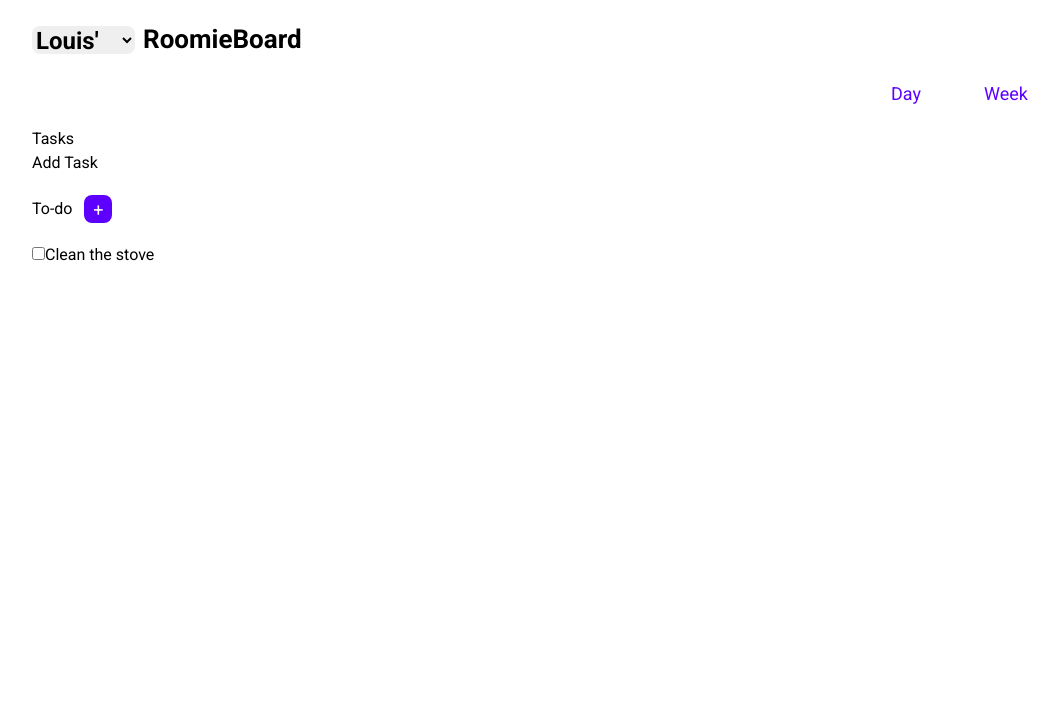
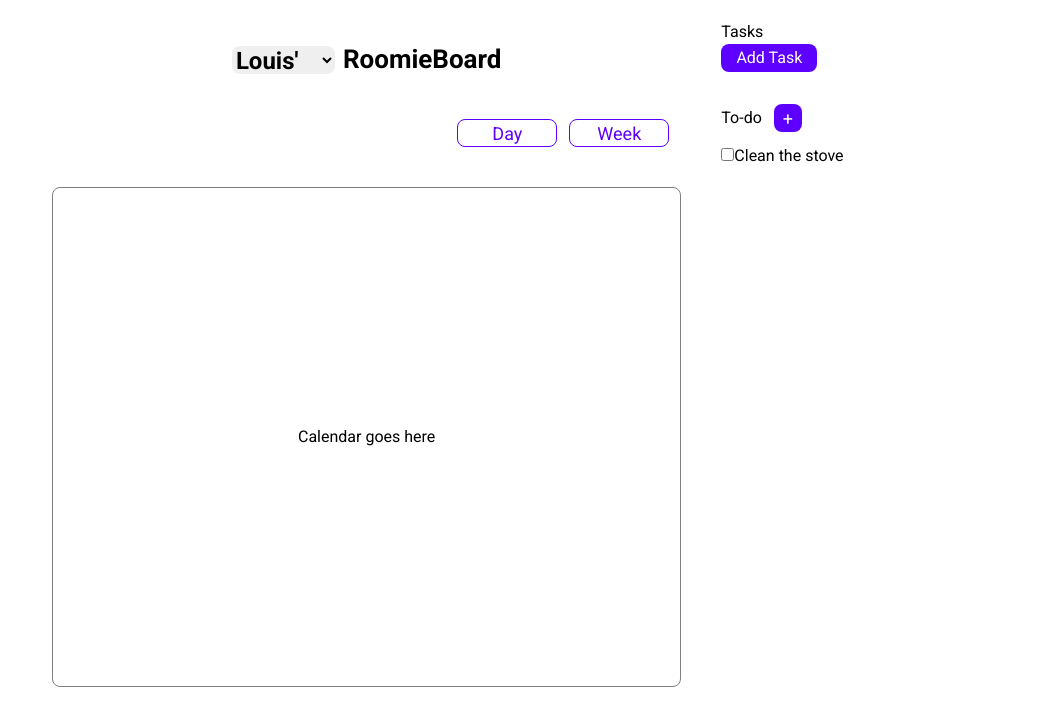
Before and after one commit to smithynb/beaverhacks-f24-roommates, a React (Create React App) app in the folder roomie_board/: page / in a window 1280 px wide. Shown: the top 726 px of the page, without its empty margins (96-1155 px from the left). Built offline with nearby package versions, Linux system fonts and the light colour scheme.

Commit message:
broke into components

```diff
--- a/roomie_board/package.json
+++ b/roomie_board/package.json
@@ -9,6 +9,7 @@
     "@testing-library/user-event": "^13.5.0",
     "react": "^18.3.1",
     "react-dom": "^18.3.1",
+    "react-draggable": "^4.4.6",
     "react-scripts": "^5.0.1",
     "web-vitals": "^2.1.4"
   },
--- /dev/null
+++ b/roomie_board/src/AddTodo.js
@@ -0,0 +1,30 @@
+import React from 'react';
+import Draggable from 'react-draggable';
+
+function AddTodo({ isAddTodoVisible }) {
+  return (
+    <Draggable>
+      <div className={isAddTodoVisible ? "" : "hidden"} id="add-todo-container">
+        <h3>Add a task</h3>
+        <div className="todo-input-element">
+          <label htmlFor="todo-text-input">Task</label>
+          <input type="text" id="todo-input" />
+
+          <label htmlFor="todo-text-input">Time</label>
+          <input type="text" id="todo-input" />
+
+          <label htmlFor="todo-text-input">Roommate</label>
+          <select name="roommate">
+            <option value="roommate1">Louis'</option>
+            <option value="roommate2">Benny's</option>
+            <option value="roommate3">Reina's</option>
+          </select>
+
+          <button className="add-button">Add</button>
+        </div>
+      </div>
+    </Draggable>
+  );
+}
+
+export default AddTodo;
--- a/roomie_board/src/App.css
+++ b/roomie_board/src/App.css
@@ -5,6 +5,8 @@ html{
 }
 
 .App {
+  display: flex;
+  height: 100%;
   width: 80%;
   margin-left: auto;
   margin-right: auto;
@@ -71,7 +73,9 @@ html{
   font-size: 18px;
   background-color: white;
   border-radius: 8px;
-  border: none;
+  border: 1px solid rgb(93, 0, 255);
+  margin-right: 12px;
+
 }
 .time-view-container button:hover {
   text-decoration: underline;
@@ -87,8 +91,8 @@ html{
   flex-direction: row;
   align-items: center;
   justify-content: left;
-  margin-top: 20px;
-  margin-bottom: 20px;
+  margin-top: 12px;
+  margin-bottom: 12px;
 }
 .todo-title h2 {
   margin-right: 12px;
@@ -120,6 +124,7 @@ html{
   border-radius: 8px;
   height: 266px;
   width: 300px;
+  box-shadow: 4px 4px darkviolet;
 }
 #add-todo-container h3 {
   font-size: 18px;
@@ -156,3 +161,28 @@ html{
 #add-todo-container.hidden {
   display: none;
 }
+
+.calendar-container {
+  width: 100%;
+  height: 500px;
+  border: 1px solid grey;
+  border-radius: 8px;
+}
+
+.task-container, .todo-board-container {
+  margin-bottom: 20px;
+}
+
+.task-container button {
+  margin-right: 12px;
+  background-color: rgb(93, 0, 255);
+  color: white;
+  border-radius: 8px;
+  height: 28px;
+  width: 96px;
+  font-size: 16px;
+  border: none;
+}
+.task-container button:hover {
+  cursor: pointer;
+}
--- a/roomie_board/src/App.js
+++ b/roomie_board/src/App.js
@@ -1,71 +1,32 @@
 import './App.css';
 import { useState } from 'react';
+import RoommateSelector from './RoommateSelector';
+import TimeViewSelector from './TimeViewSelector';
+import Calendar from './Calendar';
+import TaskContainer from './TaskContainer';
+import TodoBoard from './TodoBoard';
+import AddTodo from './AddTodo';
+
 function App() {
   const [isAddTodoVisible, setIsAddTodoVisible] = useState(false);
 
-  function toDoAddClickHandler(event){
+  function toDoAddClickHandler(event) {
     console.log("Add task clicked");
     setIsAddTodoVisible(!isAddTodoVisible);
   }
 
   return (
     <div className="App font-sans">
-        <div className = "roommate-container">
-          <select name = "roommate" id = "select-roommate">
-            <option value = "roommate1">Louis'</option>
-            <option value = "roommate2">Benny's</option>
-            <option value = "roommate3">Reina's</option>
-          </select>
-          <h1 className = "font-sans">RoomieBoard</h1>
-        </div>
-
-
-        <div className = "time-view-container">
-            <button>Day</button>
-            <button>Week</button>
-          </div>
-
-          <div className = "calendar-container">
-
-          </div>
-
-          <div className = "task-container">
-            <h2>Tasks</h2>
-            <button>Add Task</button>
-          </div>
-
-          <div className = "todo-board-container">
-            <div className = "todo-title">
-              <h2>To-do</h2>
-              <button onClick={toDoAddClickHandler}>+</button>
-            </div>
-            <div className = "todo-list">
-              <label>
-            <input type = "checkbox"/>Clean the stove</label>
-            </div>
-
-          </div>
-
-          <div className = {isAddTodoVisible ? "" : "hidden"} id = "add-todo-container" >
-            <h3>Add a task</h3>
-            <div className = "todo-input-element">
-              <label htmlFor="todo-text-input">Task</label>
-              <input type = "text" id = "todo-input"/>
-
-              <label htmlFor="todo-text-input">Time</label>
-              <input type = "text" id = "todo-input"/>
-
-              <label htmlFor="todo-text-input">Roommate</label>
-                <select name = "roommate">
-                  <option value = "roommate1">Louis'</option>
-                  <option value = "roommate2">Benny's</option>
-                  <option value = "roommate3">Reina's</option>
-                </select>
-
-              <button className = "add-button">Add</button>
-            </div>
-          </div>
-
+      <div className="left-side">
+        <RoommateSelector />
+        <TimeViewSelector />
+        <Calendar />
+      </div>
+      <div className="right-side">
+        <TaskContainer />
+        <TodoBoard toDoAddClickHandler={toDoAddClickHandler} />
+        <AddTodo isAddTodoVisible={isAddTodoVisible} />
+      </div>
     </div>
   );
 }
--- /dev/null
+++ b/roomie_board/src/Calendar.js
@@ -0,0 +1,13 @@
+
+
+import React from 'react';
+
+const Calendar = () => {
+  return (
+    <div className = "calendar-container">
+            <h2>Calendar goes here</h2>
+        </div>
+  );
+};
+
+export default Calendar;
--- /dev/null
+++ b/roomie_board/src/RoommateSelector.js
@@ -0,0 +1,16 @@
+import React from 'react';
+
+function RoommateSelector() {
+  return (
+    <div className="roommate-container">
+      <select name="roommate" id="select-roommate">
+        <option value="roommate1">Louis'</option>
+        <option value="roommate2">Benny's</option>
+        <option value="roommate3">Reina's</option>
+      </select>
+      <h1 className="font-sans roomieboard-title">RoomieBoard</h1>
+    </div>
+  );
+}
+
+export default RoommateSelector;
--- /dev/null
+++ b/roomie_board/src/TaskContainer.js
@@ -0,0 +1,12 @@
+import React from 'react';
+
+const TaskContainer = () => {
+  return (
+    <div className = "task-container">
+            <h2>Tasks</h2>
+            <button>Add Task</button>
+        </div>
+  );
+};
+
+export default TaskContainer;
--- /dev/null
+++ b/roomie_board/src/TimeViewSelector.js
@@ -0,0 +1,12 @@
+import React from 'react';
+
+const TimeViewSelector = () => {
+  return (
+    <div className = "time-view-container">
+            <button>Day</button>
+            <button>Week</button>
+        </div>
+  );
+};
+
+export default TimeViewSelector;
--- /dev/null
+++ b/roomie_board/src/TodoBoard.js
@@ -0,0 +1,19 @@
+import React from 'react';
+
+function TodoBoard({ toDoAddClickHandler }) {
+  return (
+    <div className="todo-board-container">
+      <div className="todo-title">
+        <h2>To-do</h2>
+        <button onClick={toDoAddClickHandler}>+</button>
+      </div>
+      <div className="todo-list">
+        <label>
+          <input type="checkbox" />Clean the stove
+        </label>
+      </div>
+    </div>
+  );
+}
+
+export default TodoBoard;
--- a/roomie_board/src/index.css
+++ b/roomie_board/src/index.css
@@ -6,3 +6,49 @@
   font-family: 'Roboto', sans-serif;
   font-weight: 400;
 }
+
+.left-side {
+  flex: 2;
+  display: flex;
+  flex-direction: column;
+  align-items: center;
+  padding: 20px;
+}
+
+.roomieboard-container {
+  display: flex;
+  align-items: center;
+  justify-content: space-between;
+  width: 100%;
+}
+
+.roommate-selector {
+  margin-right: 10px;
+}
+
+.roomieboard-title {
+  font-size: 24px;
+}
+
+.time-view-container {
+  display: flex;
+  justify-content: flex-end;
+  width: 100%;
+  margin-top: 20px;
+}
+
+.calendar-container {
+  display: flex;
+  justify-content: center;
+  align-items: center;
+  flex-grow: 1;
+  width: 100%;
+  margin-top: 20px;
+}
+
+.right-side {
+  flex: 1;
+  display: flex;
+  flex-direction: column;
+  padding: 20px;
+}
```
Also changed, not shown: 1 other file (tests, documents, lock files or other folders).
